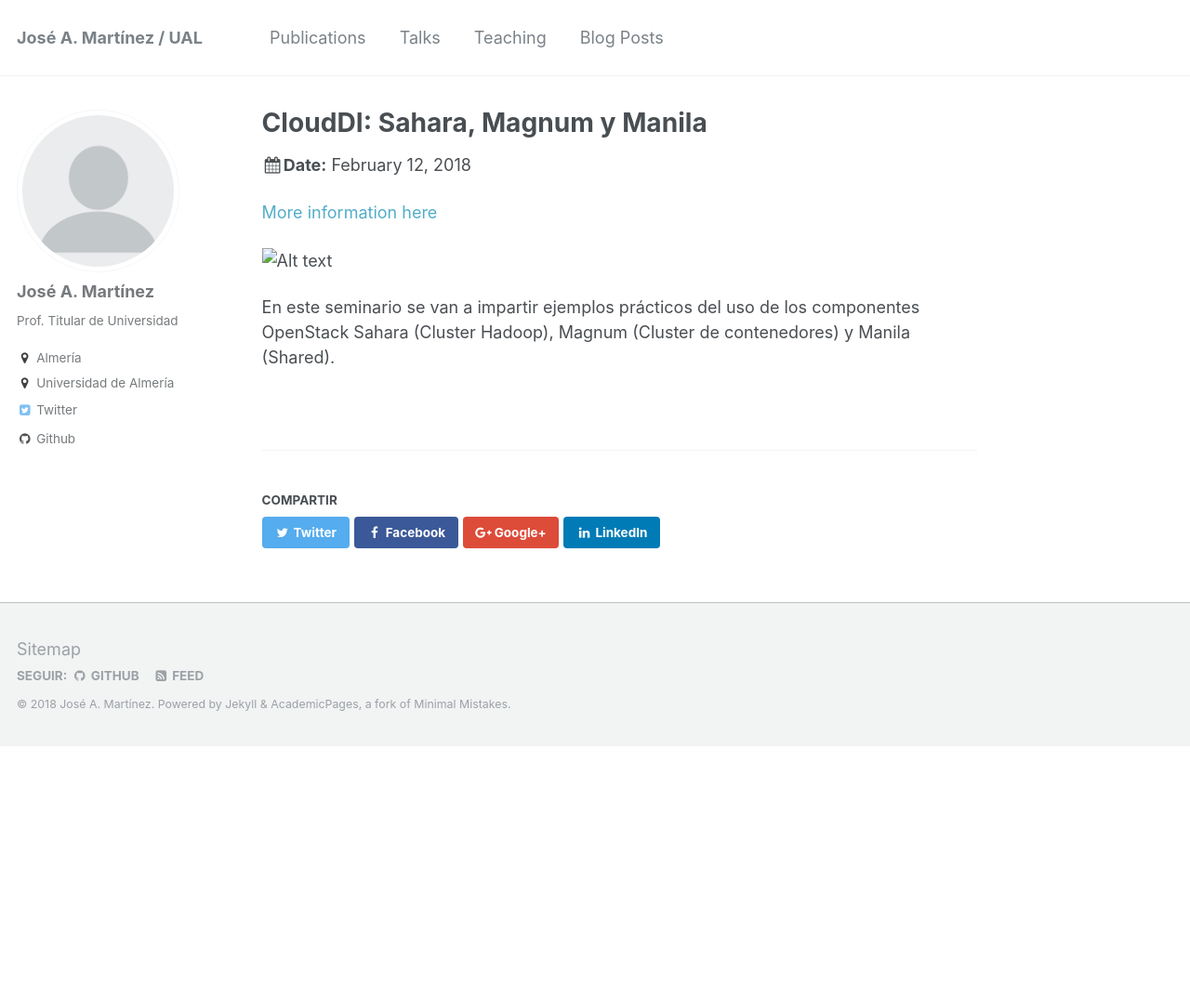
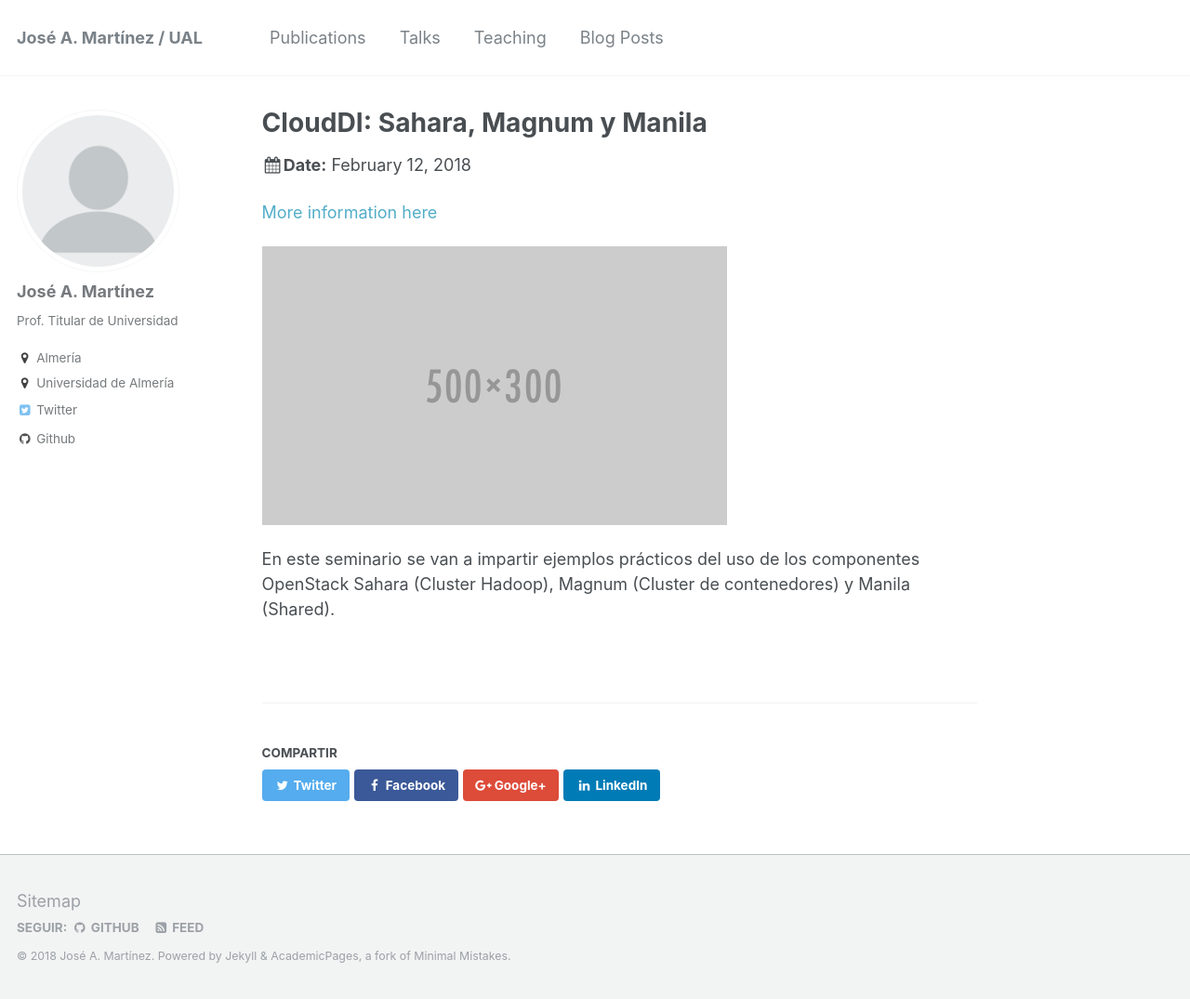
Before and after one commit to hpcjmart/hpcjmart.github.io, a Jekyll site: the page built from _talks/2018-02-01-tutorial-1.md, in a window 1280 px wide and 1075 px high. Shown: the whole window at 93% size. Built offline with Jekyll 4.4.1, drawn with Linux system fonts in a browser that asks for light colours.

Commit message:
Imagen en markdown

```diff
--- a/_talks/2018-02-01-tutorial-1.md
+++ b/_talks/2018-02-01-tutorial-1.md
@@ -10,6 +10,6 @@ location: "Universidad de Almería, Almería, Spain"
 
 [More information here](https://hpcjmart.github.io/2018-02-01-tutorial-1/)
 
-![Alt text](500x300.png)
+![Alt text](https://hpcjmart.github.io/images/500x300.png)
 
 En este seminario se van a impartir ejemplos prácticos del uso de los componentes OpenStack Sahara (Cluster Hadoop), Magnum (Cluster de contenedores) y Manila (Shared).
```
